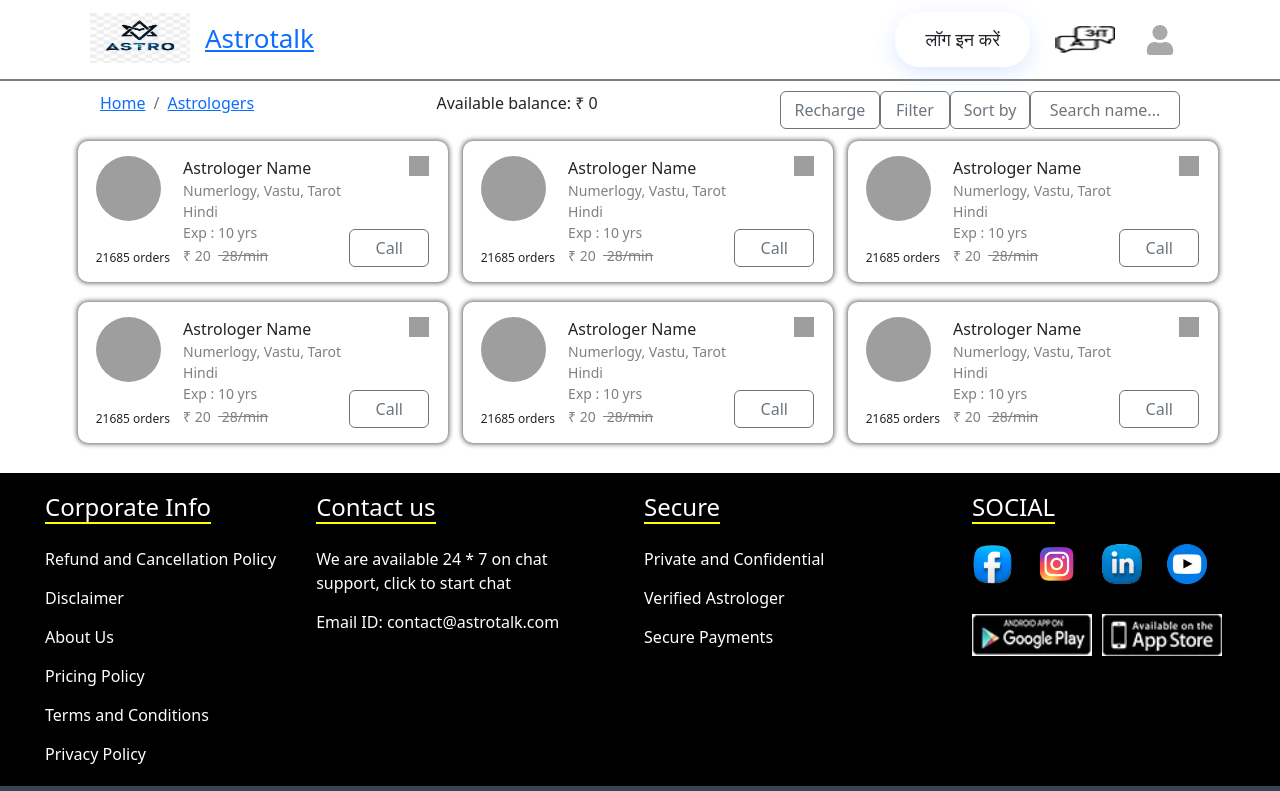
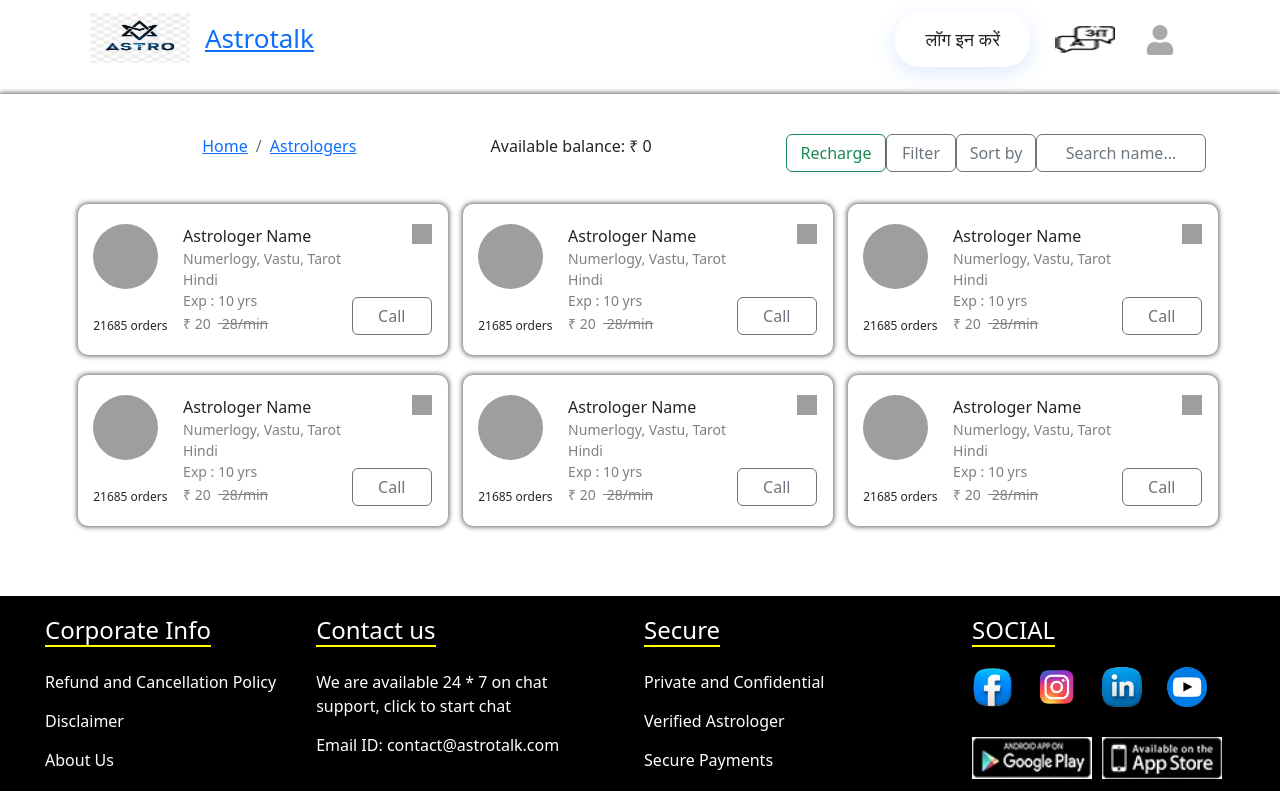
Before and after one commit to rashmishra97/astrotalk-software, a React (Create React App) app: page /#/list in a window 1280 px wide. Shown: the top 791 px of the page. Built offline with nearby package versions, Linux system fonts and the light colour scheme; grey boxes are pictures that could not be loaded.

Commit message:
sort popup design

```diff
--- a/src/components/AstrologersList.js
+++ b/src/components/AstrologersList.js
@@ -1,27 +1,37 @@
-import React from 'react'
+import React, { useState } from 'react'
 import { Breadcrumb, Button } from 'react-bootstrap'
+import SortComp from './SortComp'
 
 const AstrologersList = () => {
+  const [modalShow, setModalShow] = useState(false)
+
   return (
-    <div style={{ borderTop: '2px solid gray' }}>
     <div
       style={{
-          // margin: '20px 20px',
+        boxShadow: '0px 0px 5px 1px #616161',
+        marginTop: '15px',
+      }}
+    >
+      <div
+        style={{
+          padding: '30px 0px',
           display: 'flex',
           flexDirection: 'column',
-          maxWidth: '1350px',
-          // border: '1px solid red',
+          maxWidth: '1200px',
           margin: 'auto',
         }}
       >
         <div
           style={{
-            // border: '1px solid blue',
             display: 'flex',
             justifyContent: 'space-between',
-            margin: '10px 100px',
+            marginTop: '10px',
+            marginBottom: '10px',
+            maxWidth: '1138px',
+            marginLeft: '28px',
           }}
         >
+          <SortComp show={modalShow} onHide={() => setModalShow(false)} />
           <span>
             <Breadcrumb>
               <Breadcrumb.Item href="http://localhost:3000">
@@ -33,7 +43,7 @@ const AstrologersList = () => {
           <span>Available balance: ₹ 0</span>
           <span style={{ flexWrap: 'wrap', marginLeft: '5p' }}>
             <span>
-              <Button variant="outline-secondary" style={{ width: '100px' }}>
+              <Button variant="outline-success" style={{ width: '100px' }}>
                 Recharge
               </Button>
             </span>
@@ -43,18 +53,23 @@ const AstrologersList = () => {
               </Button>
             </span>
             <span>
-              <Button variant="outline-secondary" style={{ width: '80px' }}>
+              <Button
+                variant="outline-secondary"
+                style={{ width: '80px' }}
+                onClick={() => setModalShow(true)}
+              >
                 Sort by
               </Button>
             </span>
             <span>
-              <Button variant="outline-secondary" style={{ width: '150px' }}>
+              <Button variant="outline-secondary" style={{ width: '170px' }}>
                 Search name...
               </Button>
             </span>
           </span>
         </div>
 
+        <div style={{ margin: '20px 0px' }}>
           {/* Horizontal div */}
           <div
             style={{
@@ -221,7 +236,7 @@ const AstrologersList = () => {
               </div>
             </div>
           </div>
-        {/* seconf Horizontal div */}
+          {/* second Horizontal div */}
           <div
             style={{
               display: 'flex',
@@ -387,6 +402,7 @@ const AstrologersList = () => {
               </div>
             </div>
           </div>
+        </div>
         {/* ------------- */}
       </div>
     </div>
@@ -398,14 +414,11 @@ export default AstrologersList
 const styles = {
   card_main: {
     width: '370px',
-    maxheight: 200,
-    // border: '1px solid red',
     marginLeft: '15px',
     marginBottom: '20px',
-    // boxShadow: '2 6px 10px rgba(56, 125, 255, 0.17)',
     boxShadow: '0px 0px 5px 1px #616161',
     borderRadius: '10px',
-    padding: '15px 15px',
+    padding: '20px 10px',
     display: 'flex',
     justifyContent: 'space-evenly',
     flexWrap: 'wrap',
@@ -416,7 +429,6 @@ const styles = {
   },
 
   card_imgdiv: {
-    // border: '1px solid blue',
     display: 'flex',
     flexDirection: 'column',
     justifyContent: 'space-between',
@@ -425,12 +437,10 @@ const styles = {
   },
 
   card_typediv: {
-    // border: '1px solid red',
     marginLeft: '10px',
   },
 
   card_calldiv: {
-    // border: '1px solid red',
     display: 'flex',
     flexDirection: 'column',
     justifyContent: 'space-between',
--- a/src/components/Footer.js
+++ b/src/components/Footer.js
@@ -152,7 +152,6 @@ const styles = {
     backgroundColor: 'black',
     display: 'flex',
     color: 'white',
-    marginTop: '10px',
     paddingTop: '20px',
     listStyleType: 'none',
     paddingLeft: '25px',
--- a/src/components/LanguageSelector.js
+++ b/src/components/LanguageSelector.js
@@ -1,5 +1,4 @@
 import { useEffect, useState } from 'react'
-import Button from 'react-bootstrap/Button'
 import Modal from 'react-bootstrap/Modal'
 import { useTranslation } from 'react-i18next'
 
@@ -35,7 +34,7 @@ function LanguageSelector(props) {
   return (
     <Modal
       {...props}
-      size="lg"
+      size="md"
       aria-labelledby="contained-modal-title-vcenter"
       centered
     >
--- /dev/null
+++ b/src/components/SortComp.js
@@ -0,0 +1,57 @@
+import React from 'react'
+import { Button, Modal } from 'react-bootstrap'
+
+const SortComp = (props) => {
+  console.log('props===', props)
+
+  return (
+    <div>
+      <Modal
+        {...props}
+        size="md"
+        aria-labelledby="contained-modal-title-vcenter"
+        centered
+      >
+        <Modal.Header closeButton>
+          <Modal.Title id="contained-modal-title-vcenter">SORT BY</Modal.Title>
+        </Modal.Header>
+        <Modal.Body>
+          <div>
+            <input type="radio" name="radio" />
+            <label>Popularity</label>
+          </div>
+          <div>
+            <input type="radio" name="radio" />
+            <label>Experience : High to Low</label>
+          </div>
+          <div>
+            <input type="radio" name="radio" />
+            <label>Experience : Low to High</label>
+          </div>
+          <div>
+            <input type="radio" name="radio" />
+            <label>Total orders : High to Low</label>
+          </div>
+          <div>
+            <input type="radio" name="radio" />
+            <label>Total orders : Low to High</label>
+          </div>
+          <div>
+            <input type="radio" name="radio" />
+            <label>Price : High to Low</label>
+          </div>
+          <div>
+            <input type="radio" name="radio" />
+            <label>Price : Low to High</label>
+          </div>
+          <div>
+            <input type="radio" name="radio" />
+            <label>Rating : High to Low</label>
+          </div>
+        </Modal.Body>
+      </Modal>
+    </div>
+  )
+}
+
+export default SortComp
```
Lines whose indentation alone changed are shown as unchanged.
